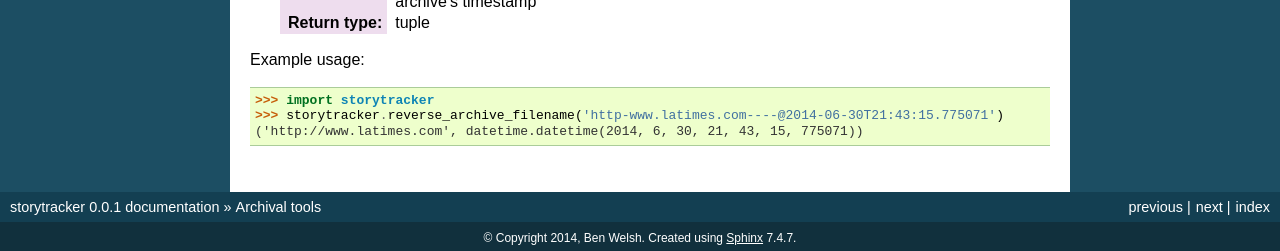
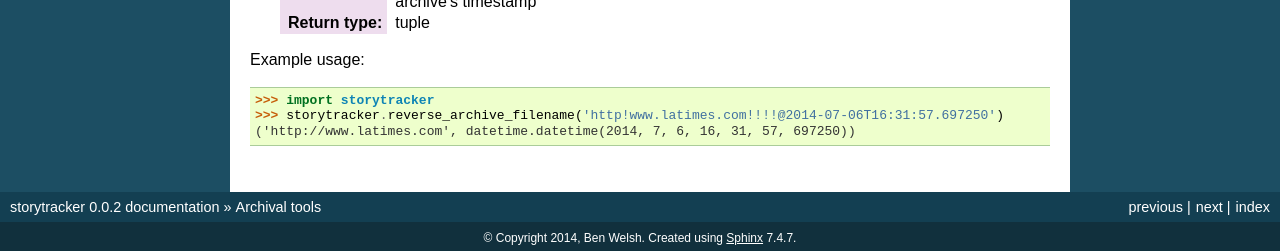
Before and after one commit to palewire/storytracker, a Sphinx documentation site: the page built from docs/archivaltools.rst, in a window 1280 px wide and 900 px high, scrolled down 1917 px. Shown: the part 646-897 px from the top of the window. Built offline with Sphinx 7.4.7, drawn with Linux system fonts in a browser that asks for light colours; some of the changed text lies outside the part shown.

```diff
--- a/docs/archivaltools.rst
+++ b/docs/archivaltools.rst
@@ -97,7 +97,7 @@ Example usage:
     >>> import storytracker
     >>> from datetime import datetime
     >>> storytracker.create_archive_filename("http://www.latimes.com", datetime.now())
-    'http-www.latimes.com----@2014-06-30T21:43:15.775071'
+    'http!www.latimes.com!!!!@2014-07-06T16:31:57.697250'
 
 get
 ---
@@ -159,5 +159,5 @@ Example usage:
 .. code-block:: python
 
     >>> import storytracker
-    >>> storytracker.reverse_archive_filename('http-www.latimes.com----@2014-06-30T21:43:15.775071')
-    ('http://www.latimes.com', datetime.datetime(2014, 6, 30, 21, 43, 15, 775071))
+    >>> storytracker.reverse_archive_filename('http!www.latimes.com!!!!@2014-07-06T16:31:57.697250')
+    ('http://www.latimes.com', datetime.datetime(2014, 7, 6, 16, 31, 57, 697250))
--- a/docs/changelog.rst
+++ b/docs/changelog.rst
@@ -1,5 +1,11 @@
 Changelog
 =========
+
+0.0.2
+-----
+
+* Changed automatic file naming process to work better with long file names
+* Added basic logging to the archival functions
 
 0.0.1
 -----
--- a/docs/conf.py
+++ b/docs/conf.py
@@ -51,9 +51,9 @@ copyright = u'2014, Ben Welsh'
 # built documents.
 #
 # The short X.Y version.
-version = '0.0.1'
+version = '0.0.2'
 # The full version, including alpha/beta/rc tags.
-release = '0.0.1'
+release = '0.0.2'
 
 # The language for content autogenerated by Sphinx. Refer to documentation
 # for a list of supported languages.
--- a/docs/credits.rst
+++ b/docs/credits.rst
@@ -1,3 +1,6 @@
+Credits
+=======
+
 This is a joint project of PastPages.org, The Reynolds Journalism Institute and the University of Missouri.
 
 The lead developer is `Ben Welsh <http://palewi.re/who-is-ben-welsh/>`_.
--- a/setup.py
+++ b/setup.py
@@ -2,7 +2,7 @@ from distutils.core import setup
 
 setup(
     name='storytracker',
-    version='0.0.1',
+    version='0.0.2',
     description='Tools for tracking stories for news homepages',
     author='Ben Welsh',
     author_email='ben.welsh@gmail.com',
```
